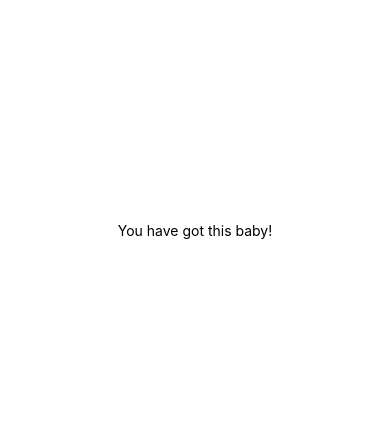
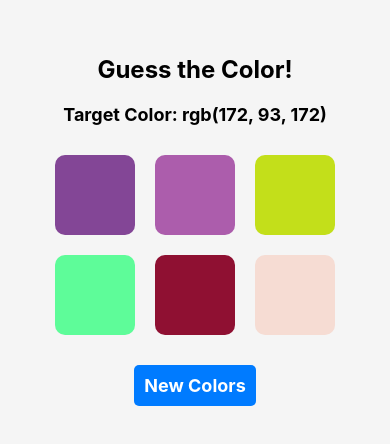
Before and after one commit to Merisola/DoneWithItt, a React Native app: screen /ColorGame in a window 390 px wide. Shown: the part 192-636 px from the top of the page. Built offline with nearby package versions, Linux system fonts and the light colour scheme.

Commit message:
second ui commit

```diff
--- a/App.js
+++ b/App.js
@@ -1,20 +1,13 @@
-import { StatusBar } from "expo-status-bar";
-import { StyleSheet, Text, View } from "react-native";
+import React from "react";
+import { SafeAreaView } from "react-native";
+import AppNavigator from "./src/navigation/AppNavigator";
 
-export default function App() {
+const App = () => {
   return (
-    <View style={styles.container}>
-      <Text>You have got this baby!</Text>
-      <StatusBar style="auto" />
-    </View>
+    <SafeAreaView style={{ flex: 1 }}>
+      <AppNavigator />
+    </SafeAreaView>
   );
-}
+};
 
-const styles = StyleSheet.create({
-  container: {
-    flex: 1,
-    backgroundColor: "#fff",
-    alignItems: "center",
-    justifyContent: "center",
-  },
-});
+export default App;
--- a/app.json
+++ b/app.json
@@ -10,7 +10,11 @@
     "splash": {
       "image": "./assets/splash-icon.png",
       "resizeMode": "contain",
-      "backgroundColor": "#ffffff"
+      "backgroundColor": "#ffffff",
+      "expo": {
+      "bridgeless": false
+}
+
     },
     "ios": {
       "supportsTablet": true
--- /dev/null
+++ b/src/navigation/AppNavigator.js
@@ -0,0 +1,18 @@
+import React from "react";
+import { createStackNavigator } from "@react-navigation/stack";
+import { NavigationContainer } from "@react-navigation/native";
+import ColorGame from "../screens/ColorGame";
+
+const Stack = createStackNavigator();
+
+const AppNavigator = () => {
+  return (
+    <NavigationContainer>
+      <Stack.Navigator screenOptions={{ headerShown: false }}>
+        <Stack.Screen name="ColorGame" component={ColorGame} />
+      </Stack.Navigator>
+    </NavigationContainer>
+  );
+};
+
+export default AppNavigator;
--- /dev/null
+++ b/src/screens/ColorGame.js
@@ -0,0 +1,111 @@
+import React, { useState, useEffect } from "react";
+import { View, Text, TouchableOpacity, StyleSheet, Alert } from "react-native";
+
+const ColorGame = () => {
+  // Function to generate random RGB color
+  const getRandomColor = () => {
+    const r = Math.floor(Math.random() * 256);
+    const g = Math.floor(Math.random() * 256);
+    const b = Math.floor(Math.random() * 256);
+    return { rgbString: `rgb(${r}, ${g}, ${b})`, values: [r, g, b] };
+  };
+
+  // State to hold target color and color options
+  const [targetColor, setTargetColor] = useState(getRandomColor());
+  const [colorOptions, setColorOptions] = useState([]);
+
+  // Generate new set of color options and set target color
+  const generateColors = () => {
+    const newTarget = getRandomColor();
+    const options = [newTarget];
+
+    // Generate 5 more random colors
+    while (options.length < 6) {
+      const newColor = getRandomColor();
+      if (!options.some((color) => color.rgbString === newColor.rgbString)) {
+        options.push(newColor);
+      }
+    }
+
+    setColorOptions(options.sort(() => Math.random() - 0.5));
+    setTargetColor(newTarget);
+  };
+
+  // Check the player's guess and give feedback
+  const checkAnswer = (selectedColor) => {
+    if (selectedColor.rgbString === targetColor.rgbString) {
+      Alert.alert("Correct!", "You guessed the color correctly!");
+    } else {
+      Alert.alert("Try Again!", "Wrong guess. Keep trying!");
+    }
+  };
+
+  useEffect(() => {
+    generateColors();
+  }, []);
+
+  return (
+    <View style={styles.container}>
+      <Text style={styles.title}>Guess the Color!</Text>
+      {/* Display RGB string as the target, without showing the actual color */}
+      <Text style={styles.rgbDisplay}>
+        Target Color: {targetColor.rgbString}
+      </Text>
+      <View style={styles.optionsContainer}>
+        {colorOptions.map((color, index) => (
+          <TouchableOpacity
+            key={index}
+            style={[styles.colorButton, { backgroundColor: color.rgbString }]}
+            onPress={() => checkAnswer(color)}
+          />
+        ))}
+      </View>
+      <TouchableOpacity style={styles.newColorsButton} onPress={generateColors}>
+        <Text style={styles.buttonText}>New Colors</Text>
+      </TouchableOpacity>
+    </View>
+  );
+};
+
+const styles = StyleSheet.create({
+  container: {
+    flex: 1,
+    justifyContent: "center",
+    alignItems: "center",
+    backgroundColor: "#f5f5f5",
+  },
+  title: {
+    fontSize: 24,
+    fontWeight: "bold",
+    marginBottom: 20,
+  },
+  rgbDisplay: {
+    fontSize: 18,
+    fontWeight: "bold",
+    marginBottom: 20,
+  },
+  optionsContainer: {
+    flexDirection: "row",
+    flexWrap: "wrap",
+    justifyContent: "center",
+  },
+  colorButton: {
+    width: 80,
+    height: 80,
+    margin: 10,
+    borderRadius: 10,
+  },
+  newColorsButton: {
+    marginTop: 20,
+    backgroundColor: "#007BFF",
+    padding: 10,
+    borderRadius: 5,
+  },
+  buttonText: {
+    color: "white",
+    fontSize: 18,
+    fontWeight: "bold",
+  },
+});
+
+export default ColorGame;
```
Also changed, not shown: package.json (+7 -2 lines), src/Styles/gameStyles.js (added, +47 -0 lines), src/store/gameStore.js (added, +10 -0 lines), 1 other file (tests, documents, lock files or other folders).
